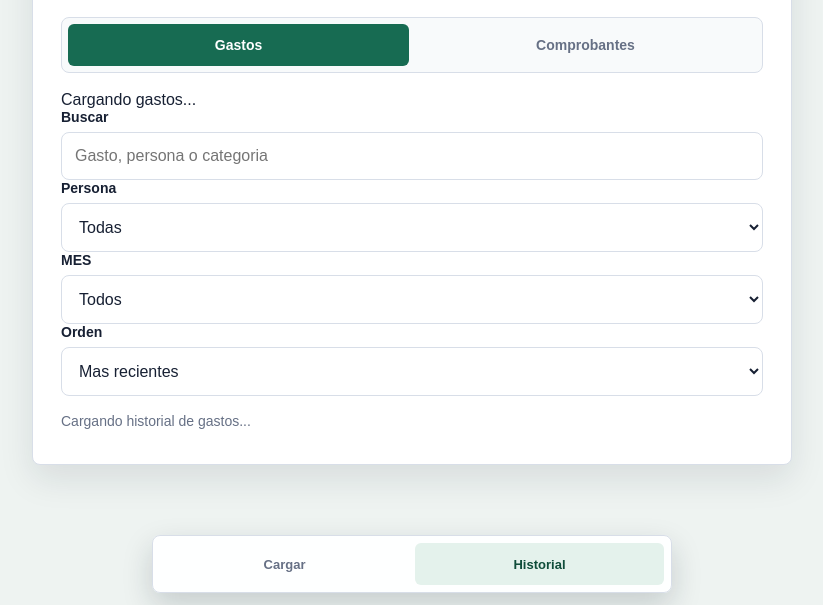
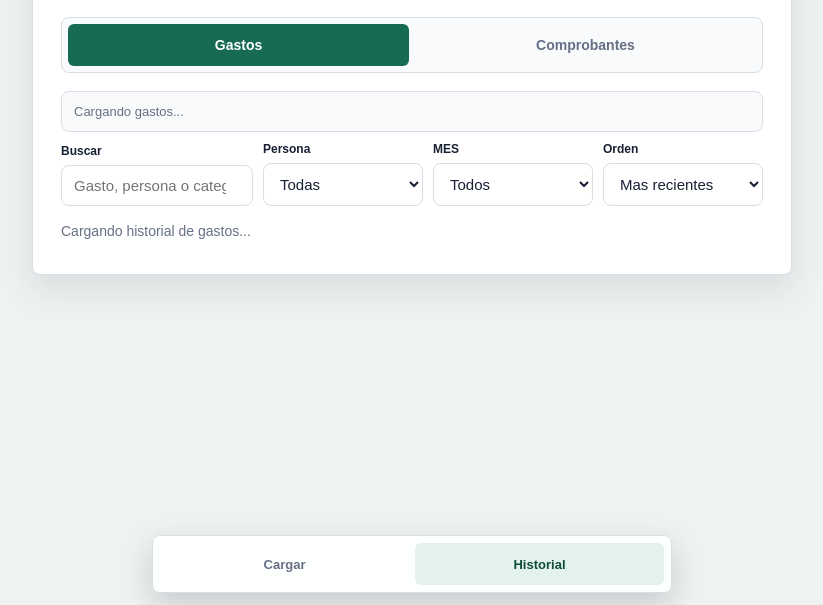
Before and after one commit to santimoretti9/morettis-gastos, a website: page public/historial.html in a window 1280 px wide. Shown: the part 195-800 px from the top of the page, without its empty margins (228-1051 px from the left). Drawn offline with Linux system fonts and the light colour scheme.

Commit message:
Update styles.css

```diff
--- a/public/styles.css
+++ b/public/styles.css
@@ -44,6 +44,11 @@ button:disabled { opacity: 0.68; cursor: progress; }
 .history-tab.active { color: #fff; background: var(--accent); }
 .history-section { display: none; }
 .history-section.active { display: block; }
+.history-controls { display: grid; gap: 10px; margin-bottom: 14px; }
+.history-controls label { font-size: 12px; }
+.history-controls input, .history-controls select { padding: 11px 12px; font-size: 15px; }
+.history-summary { display: flex; flex-wrap: wrap; align-items: baseline; gap: 5px 8px; padding: 12px; border: 1px solid var(--line); border-radius: 8px; background: #f8fafb; color: var(--muted); font-size: 13px; }
+.history-summary strong { color: var(--ink); font-size: 18px; }
 .history-list { display: grid; gap: 12px; }
 .history-item { border: 1px solid var(--line); border-radius: 8px; padding: 14px; background: #fff; }
 .history-top { display: flex; align-items: flex-start; justify-content: space-between; gap: 12px; }
@@ -75,6 +80,8 @@ dd { margin: 3px 0 0; font-size: 14px; }
   .expense-panel { padding: 28px; }
   .bottom-nav { left: 50%; right: auto; width: min(520px, calc(100% - 32px)); transform: translateX(-50%); }
   dl { grid-template-columns: repeat(3, minmax(0, 1fr)); }
+  .history-controls { grid-template-columns: 1.2fr 1fr 1fr 1fr; align-items: end; }
+  .history-summary { grid-column: 1 / -1; }
 }
 @media (max-width: 680px) {
   .review-shell { padding: 18px; }
```
